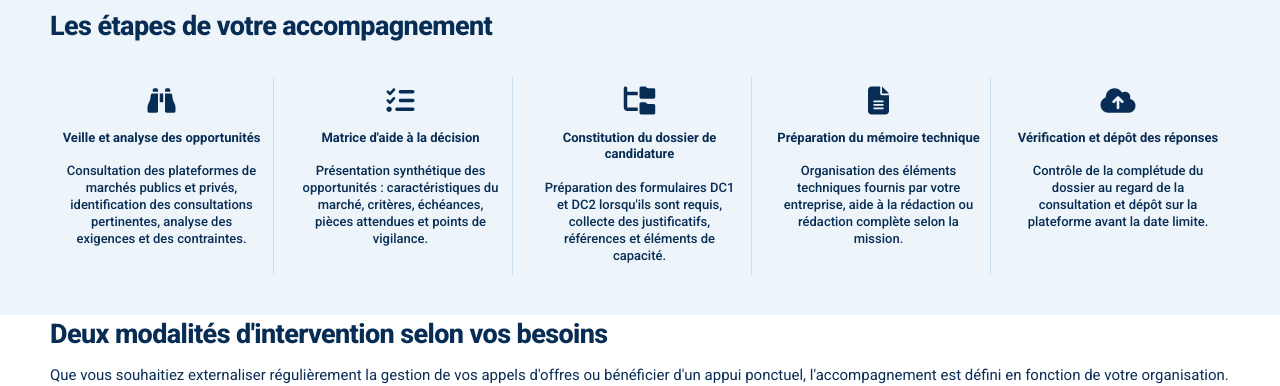
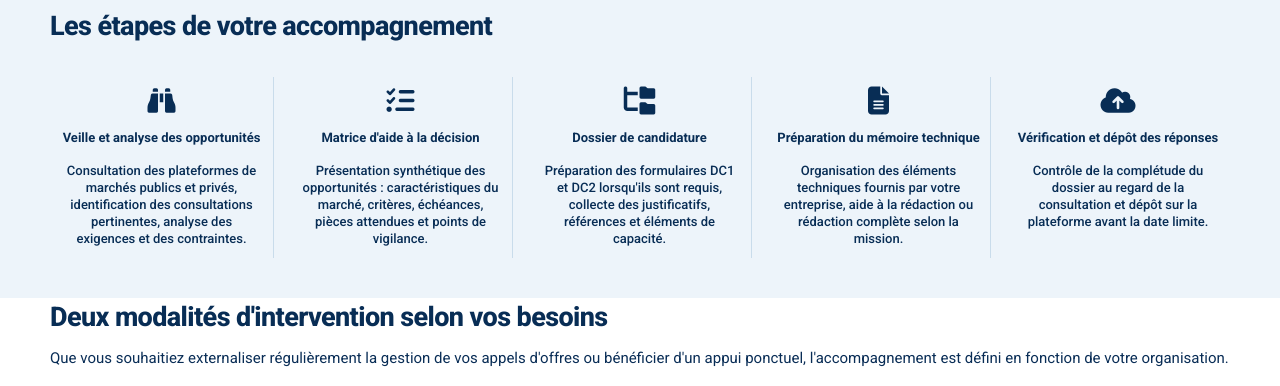
Before and after one commit to ofranchet73/eveis2, a plain HTML site: page offre-2.html in a window 1280 px wide. Shown: the part 940-1326 px from the top of the page. Drawn offline with Linux system fonts and the light colour scheme.

Commit message:
Rename section to 'Dossier de candidature'

```diff
--- a/offre-2.html
+++ b/offre-2.html
@@ -238,7 +238,7 @@
                     <i class="fa-solid fa-folder-tree"></i>
 
                     <p>
-                        <strong>Constitution du dossier de candidature<br> </strong><br>
+                        <strong>Dossier de candidature<br> </strong><br>
                         Préparation des formulaires DC1 et DC2 lorsqu'ils
                         sont requis, collecte des justificatifs,
                         références et éléments de capacité.
```
